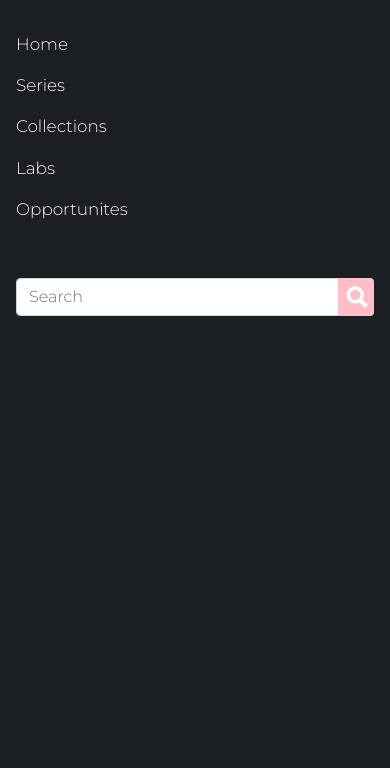
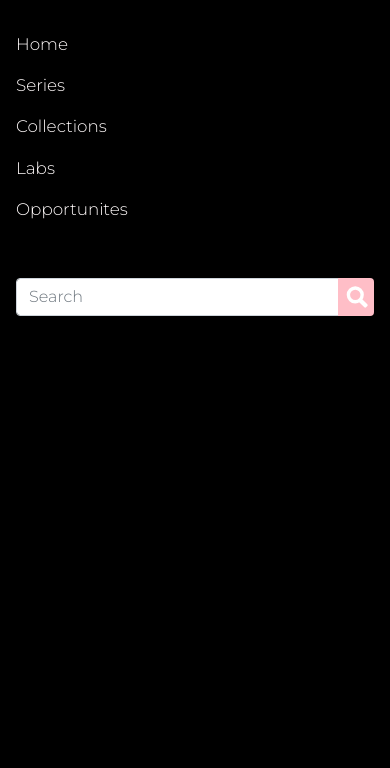
Before and after one commit to mfonism/ynwa, a Django app: page / in a window 390 px wide, after a click that opens the changed part. Shown: the part 76-844 px from the top of the page. Run offline with Django 3.2, Linux system fonts and the light colour scheme; some libraries are stand-ins or nearby versions; some web fonts are replaced.

Commit message:
make offcanvas slide menu black
Offcanvas slide menu was previously duron black.

```diff
--- a/blog/static/blog/css/style.css
+++ b/blog/static/blog/css/style.css
@@ -97,7 +97,7 @@ h1, h2, h3, h4, h5, h6 {
         padding: 1.5rem 1rem;
         overflow-y: auto;
         visibility: hidden;
-        background-color: #1B1E23; /* Duron Black */
+        background-color: black;
         transition-timing-function: ease-in-out;
         transition-duration: .3s;
         transition-property: left, visibility;
```
